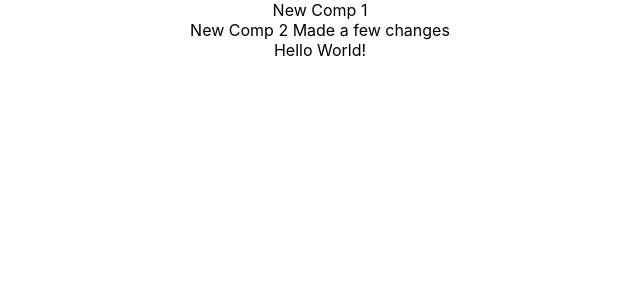
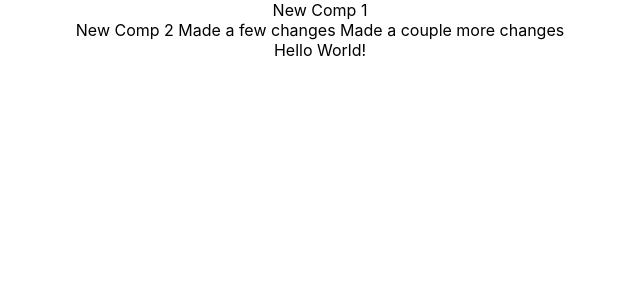
Before and after one commit to danberkeland/bpbvite, a React (Create React App) app: page / in a window 1280 px wide. Shown: the top 300 px of the page, without its empty margins (320-960 px from the left). Built offline with nearby package versions, Linux system fonts and the light colour scheme.

Commit message:
made a couple more changes

```diff
--- a/src/newComp2.js
+++ b/src/newComp2.js
@@ -6,6 +6,7 @@ function NewComp2() {
     <div className="App">
      New Comp 2
      Made a few changes
+     Made a couple more changes
     </div>
   );
 }
```
